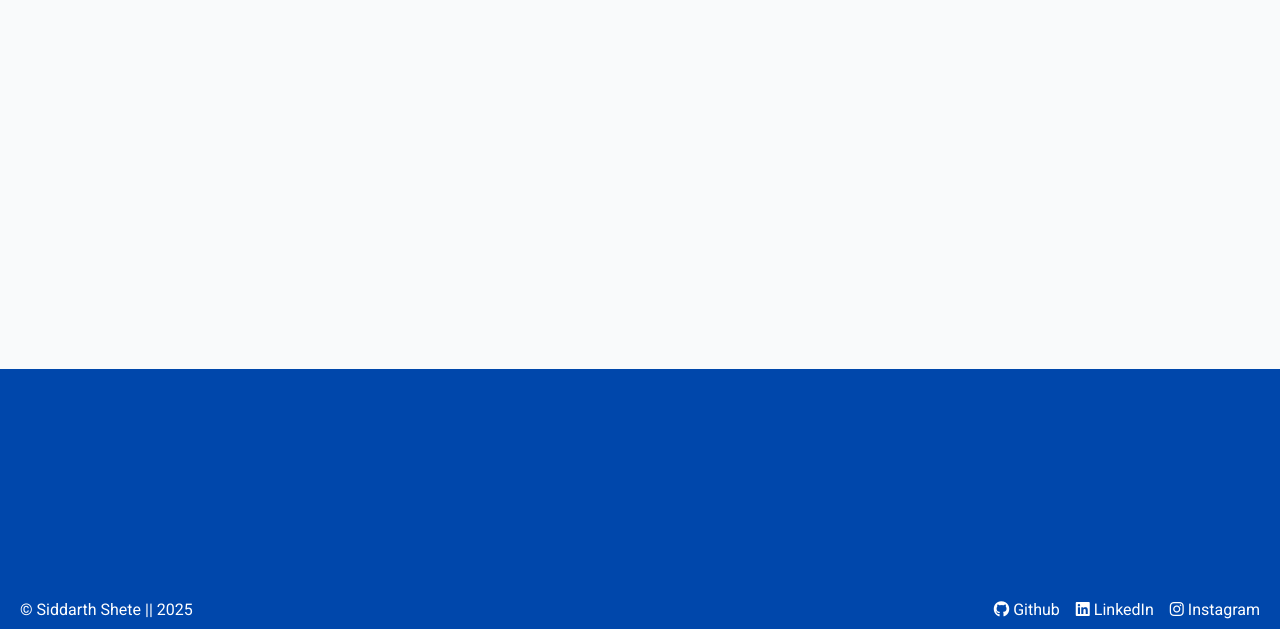
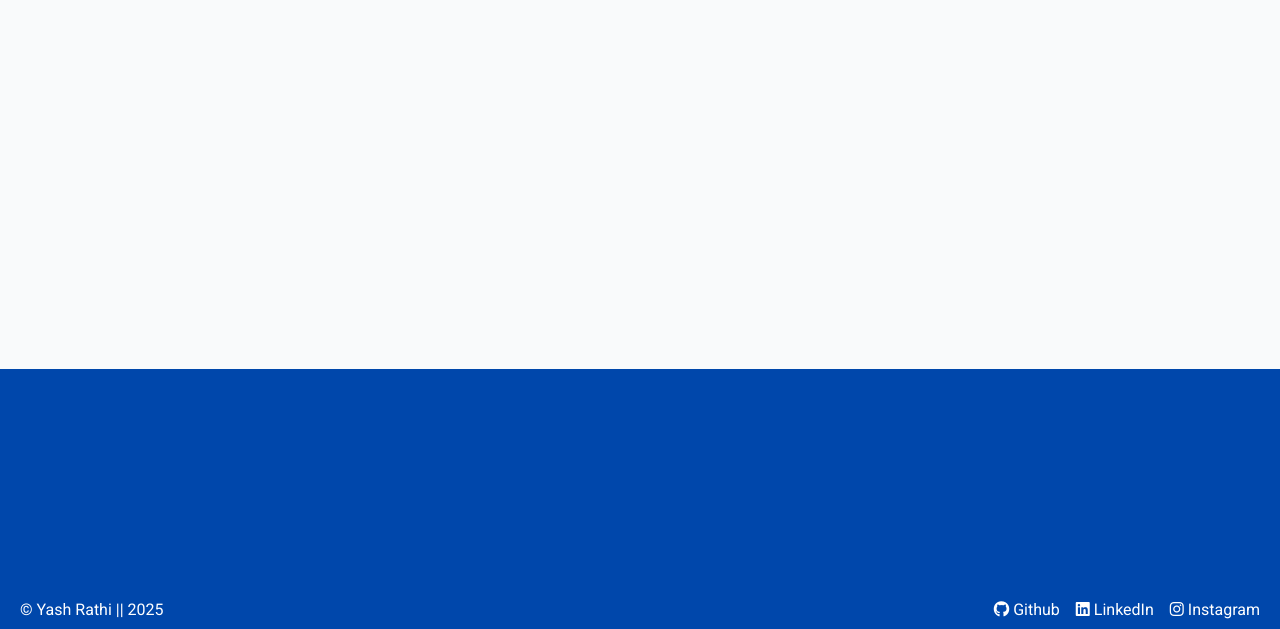
Before and after one commit to yashsunilrathi/MockMate, a Flask app: page / in a window 1280 px wide. Shown: the part 1971-2600 px from the top of the page. Run offline with Flask 3, Linux system fonts and the light colour scheme; some libraries are stand-ins or nearby versions.

Commit message:
Update index.html

```diff
--- a/Frontend/templates/index.html
+++ b/Frontend/templates/index.html
@@ -36,20 +36,20 @@
 
 
     <div class="footer">
-        <div class="copyright">&copy; Siddarth Shete || 2025</div>
+        <div class="copyright">&copy; Yash Rathi || 2025</div>
         <div class="social_logo">
-            <div class="social1 social"><a target="_blank" href="https://github.com/siddarthshete"
+            <div class="social1 social"><a target="_blank" href="https://github.com/yashsunilrathi/MockMate"
                     aria-label="GitHub profile">
                     <i class="fab fa-github"></i> Github
                 </a></div>
             <div class="social2 social">
-    <a target="_blank" href="https://www.linkedin.com/in/ siddarth-shete-0aa068258" aria-label="LinkedIn profile">
+    <a target="_blank" href="https://www.linkedin.com/in/yash-rathi-10a781262/" aria-label="LinkedIn profile">
         <i class="fab fa-linkedin"></i> LinkedIn
     </a>
 </div>
 
             <div class="social3 social">
-    <a target="_blank" href="https://www.instagram.com/siddarthshete" aria-label="Instagram profile">
+    <a target="_blank" href="https://www.instagram.com/yashrathi_1/" aria-label="Instagram profile">
         <i class="fab fa-instagram"></i> Instagram
     </a>
 </div>
```
